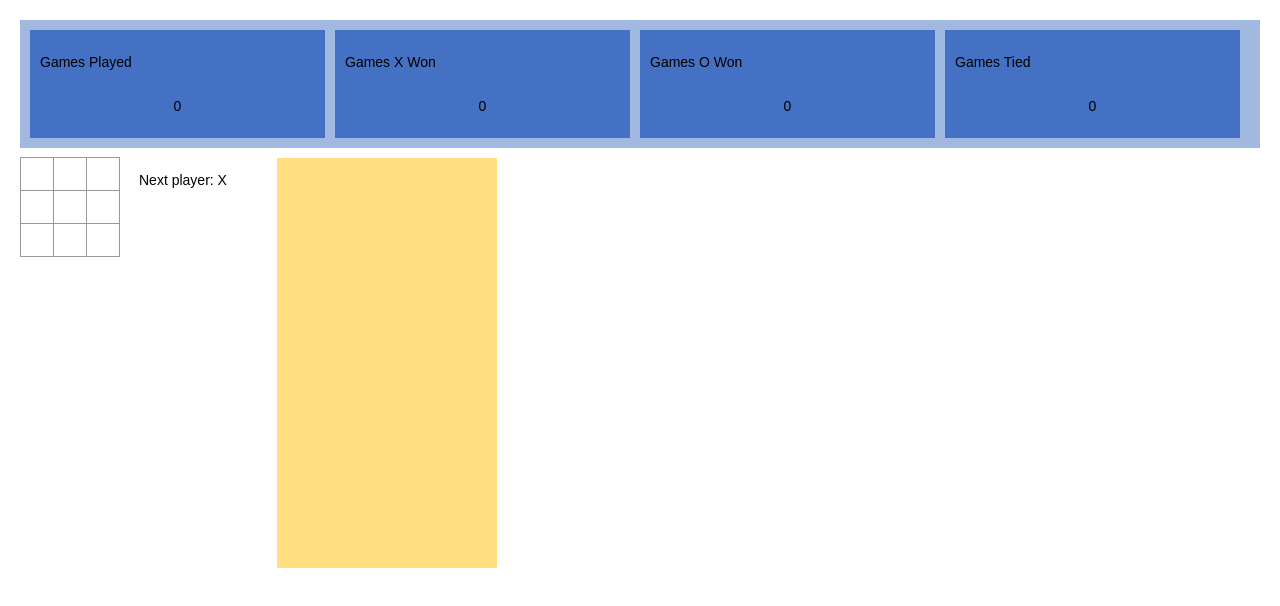
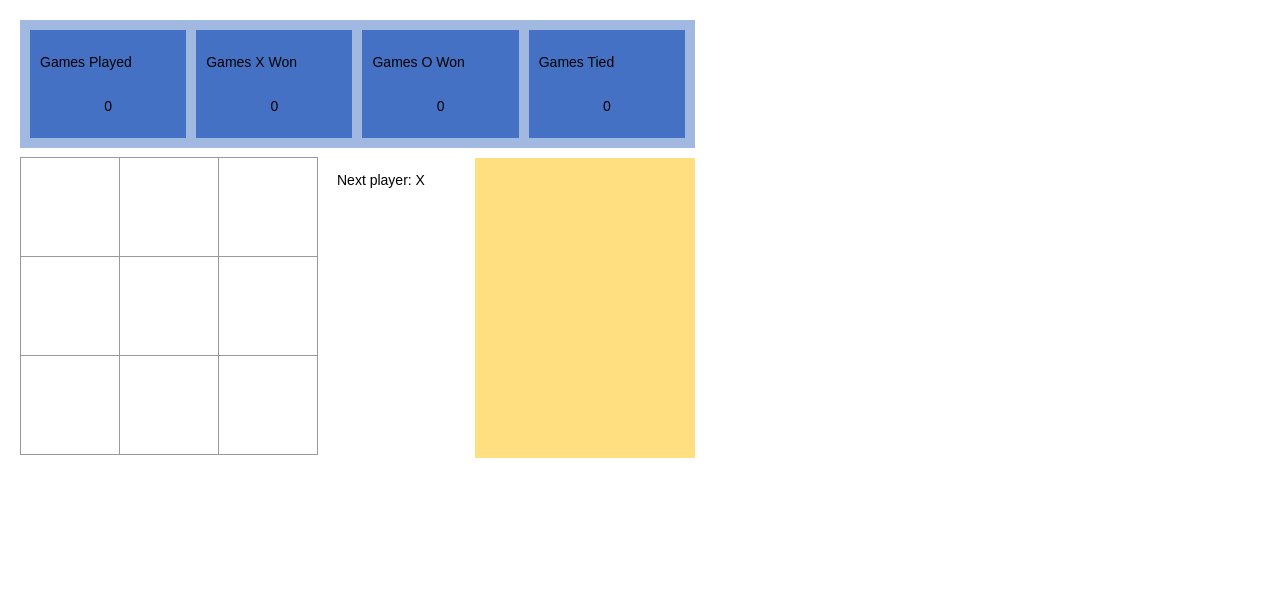
Before and after one commit to JorgeTiagoVila/react_tictactoe, a React (Create React App) app: page / in a window 1280 px wide. Shown: the top 606 px of the page. Built offline with nearby package versions, Linux system fonts and the light colour scheme.

Commit message:
Stylings.
(cherry picked from commit 20f55c9)

```diff
--- a/src/App.css
+++ b/src/App.css
@@ -1,6 +1,7 @@
 body {
   font: 14px "Century Gothic", Futura, sans-serif;
   margin: 20px;
+  display: flex;
 }
 
 ol, ul {
@@ -21,15 +22,15 @@ ol, ul {
   background: #fff;
   border: 1px solid #999;
   float: left;
-  font-size: 24px;
+  font-size: 56px;
   font-weight: bold;
   line-height: 34px;
-  height: 34px;
+  height: 100px;
   margin-right: -1px;
   margin-top: -1px;
   padding: 0;
   text-align: center;
-  width: 34px;
+  width: 100px;
 }
 
 .square:focus {
@@ -47,6 +48,9 @@ ol, ul {
 
 .game-info {
   margin-left: 20px;
+  display: flex;
+  flex-direction: column;
+  align-items: center;
 }
 
 .container {
@@ -55,13 +59,17 @@ ol, ul {
 }
 
 .gameListContainer {
-  min-height: 400px;
+  height: 300px;
   min-width: 220px;
   margin-left: 50px;
-  padding-bottom: 10px;
   background-color: #FFDF7F;
   display: flex;
   flex-direction: column;
+  overflow: scroll;
+}
+
+.bottomPadding {
+  padding: 5px;
 }
 
 .gameCard {
@@ -82,6 +90,7 @@ ol, ul {
   flex-direction: row;
   margin-bottom: 10px;
   padding: 10px;
+  padding-right: 0;
   background-color: #A1B8E1;
 }
 
--- a/src/containers/GameListContainer.js
+++ b/src/containers/GameListContainer.js
@@ -14,6 +14,7 @@ class GameListContainer extends Component {
                     onRowClick={this.props.onRowClick}
                 />
             )}
+            <div className="bottomPadding" />
         </div>
     }
 }
```
